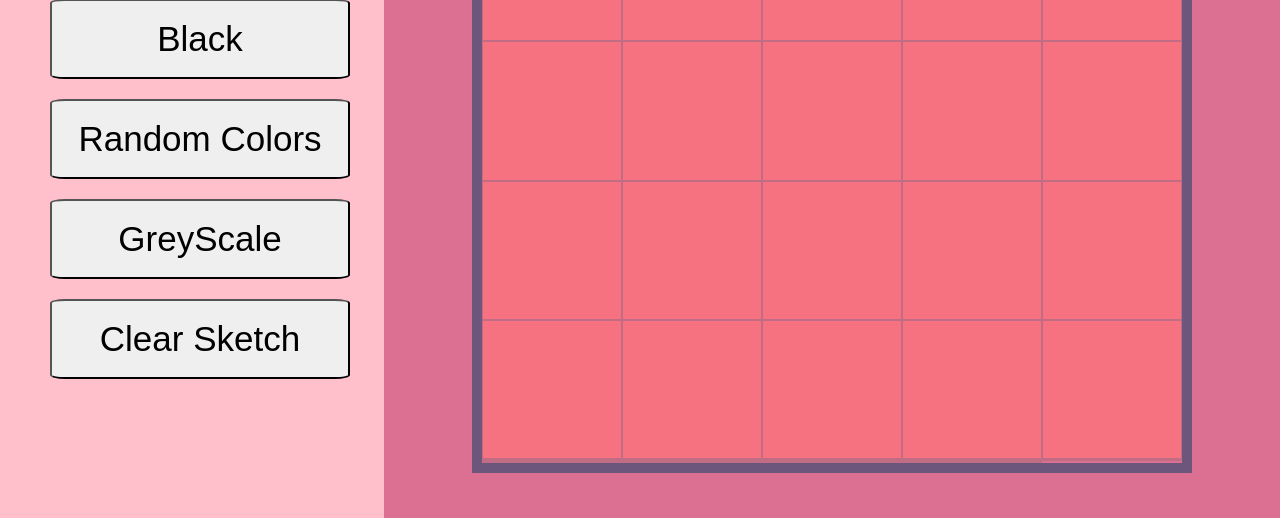
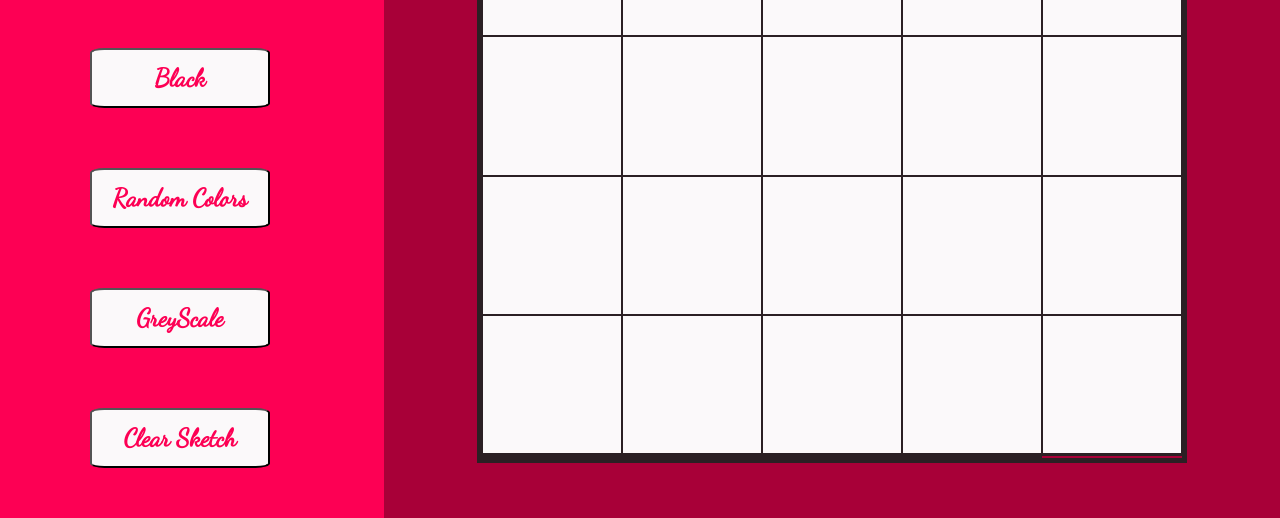
Before and after one commit to iamsaumya/ETCH-A-SKETCH, a plain HTML site: page index.html in a window 1280 px wide. Shown: the part 282-800 px from the top of the page. Drawn offline with Linux system fonts and the light colour scheme.

Commit message:
Final layout design

```diff
--- a/css/style.css
+++ b/css/style.css
@@ -1,7 +1,11 @@
+body{
+    font-family: 'Dancing Script', cursive;
+
+}
 #content{
     position: absolute;
     float: left;
-    background-color:pink;
+    background-color:#fd0054;
     width: 30%;
     left: 0;
     top: 0;
@@ -12,7 +16,7 @@
 #content2{
     position: absolute;
     float: right;
-    background-color: palevioletred;
+    background-color: #a80038;
     text-align:end;
     margin: 0;
     width: 70%;
@@ -27,7 +31,7 @@
     display:inline-grid;
     grid-template-columns: repeat(5,1fr);
     grid-template-rows: repeat(5,1fr);
-    border: 10px solid #6c567b;
+    border: 5px solid #2b2024;
     width:  700px;
     height: 700px;
     margin: 0;
@@ -36,8 +40,8 @@
 }
 
 .box{
-    border: 1px solid #c06c84;
-    background-color: #f67280;
+    border: 0.2px solid #2b2024;
+    background-color: #fbf9fa;
 }
 
 .name{
@@ -46,13 +50,23 @@
     font-size: 60px;
     font-weight: 500;
     display: block;
+    color: #fbf9fa;
 }
 .btn{
     display: block;
-    margin: 20px 20px 20px 50px;
+    margin: 60px 60px 60px 90px;
+    font-family: 'Dancing Script', cursive;
     padding:4px;
-    font-size: 35px;
-    width: 300px;
-    height: 80px;
-    border-radius: 5%;
+    font-size: 25px;
+    width: 180px;
+    height: 60px;
+    color: #fd0054;
+    font-weight: 600;
+    border-radius: 8%;
+    background-color: #fbf9fa;
 }
+
+.btn:hover{
+    transform: scale(1.1);
+    box-shadow: 2px 2px 2rem white;
+}
--- a/index.html
+++ b/index.html
@@ -2,6 +2,8 @@
 <html>
     <head>
         <title>Etch a Sketch</title>
+        <link href="https://fonts.googleapis.com/css?family=Dancing+Script&display=swap" rel="stylesheet">
+
         <link rel="stylesheet" href="css/style.css">
     </head>
     <body>
```
